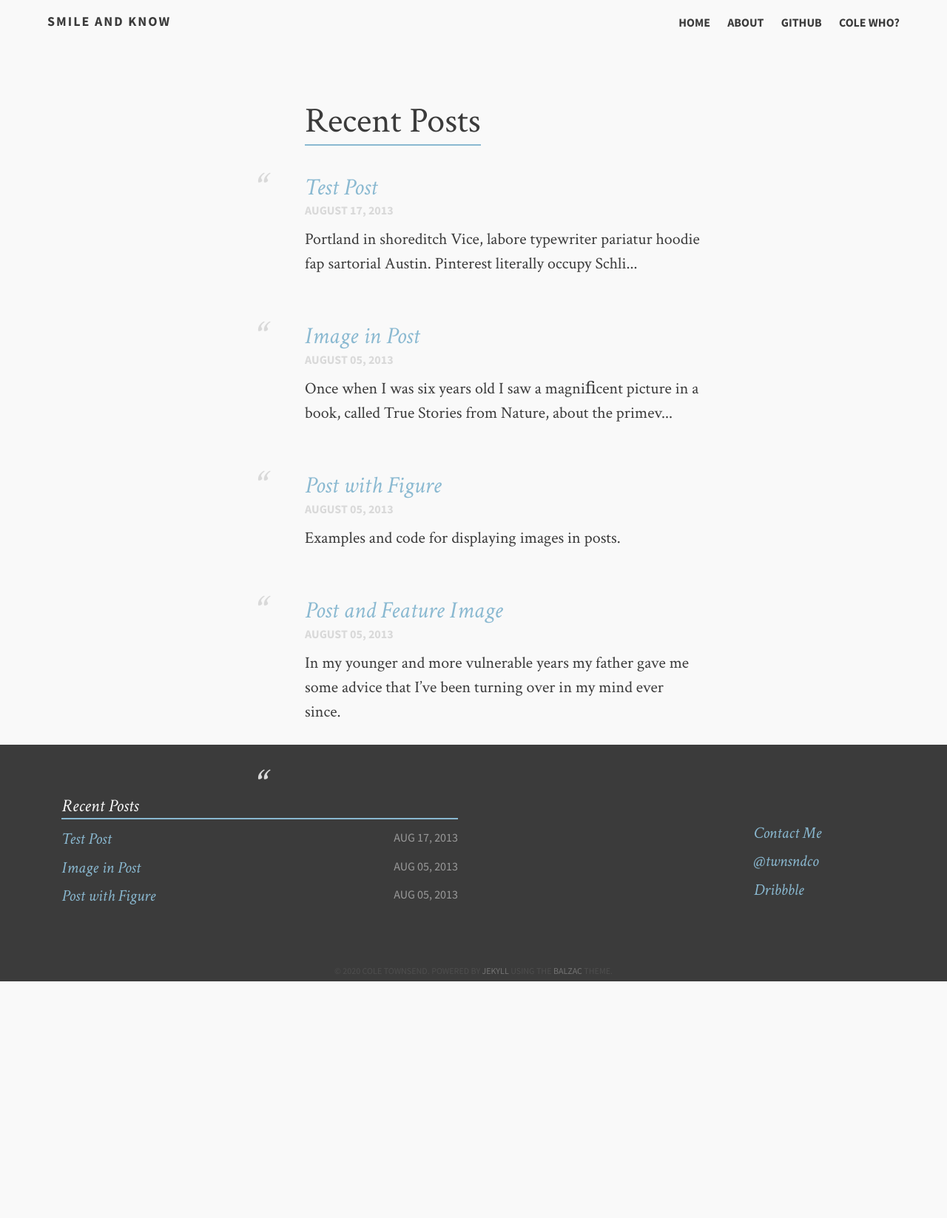
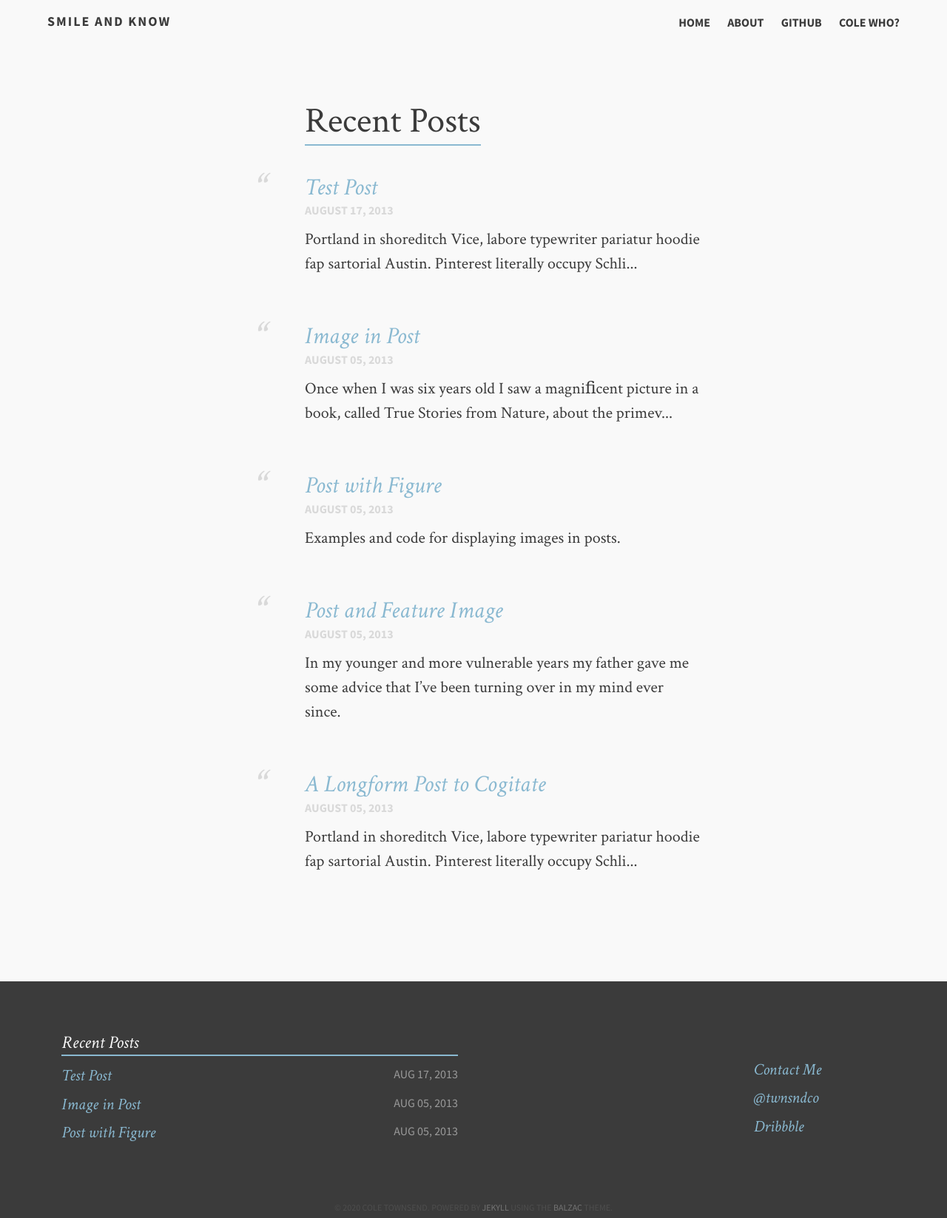
Before and after one commit to smileandknow/smileandknow.github.io, a Jekyll site: the page built from index.md, in a window 1280 px wide. Shown: the whole page at 74% size. Built offline with Jekyll 4.4.1, drawn with Linux system fonts in a browser that asks for light colours; before the commit the page ends 1327 px from its top, so only the background shows below that.

Commit message:
change footer style

```diff
--- a/_sass/_styles.scss
+++ b/_sass/_styles.scss
@@ -153,7 +153,7 @@ input {
 #bump {
     min-height: 100%;
     height: auto;
-    margin: 0 auto ($footerHeight * -1);
+    margin: 0 auto
 }
 
 .wrap {
```
Also changed, not shown: Gemfile.lock.
